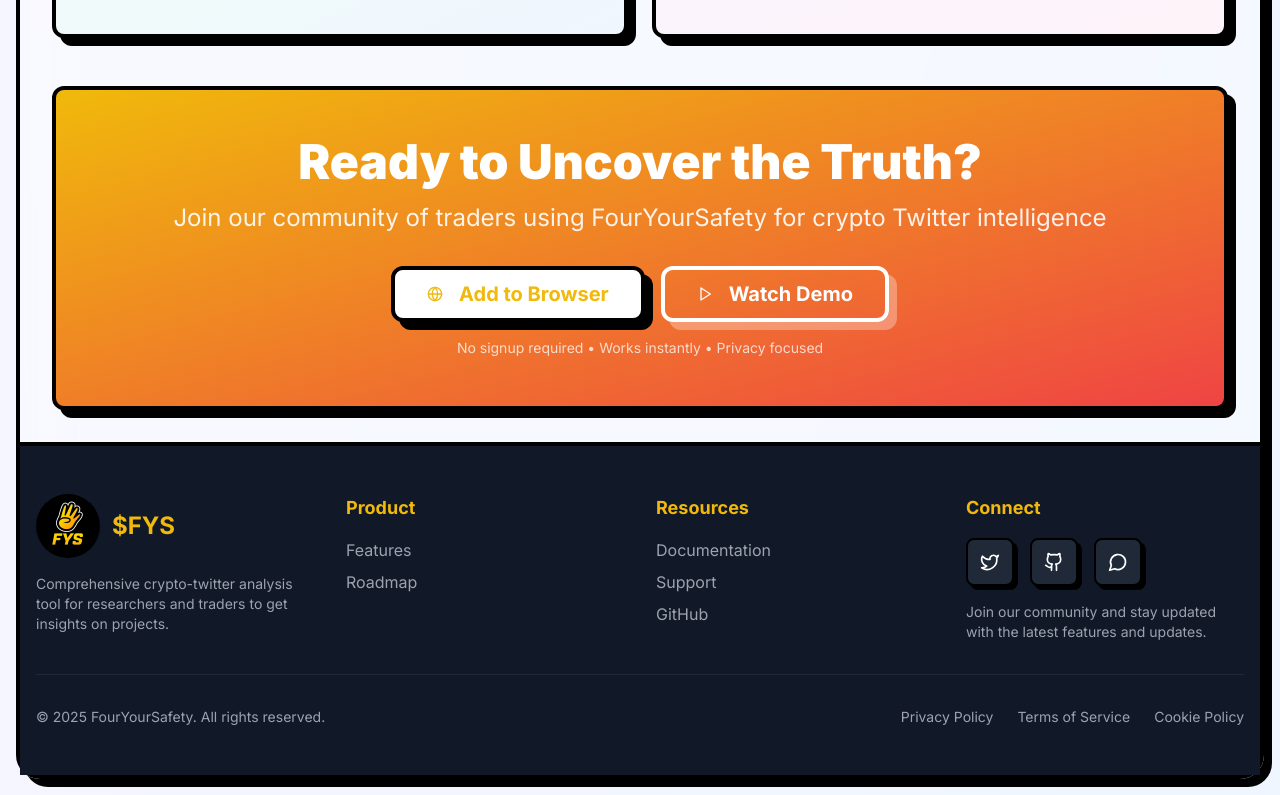
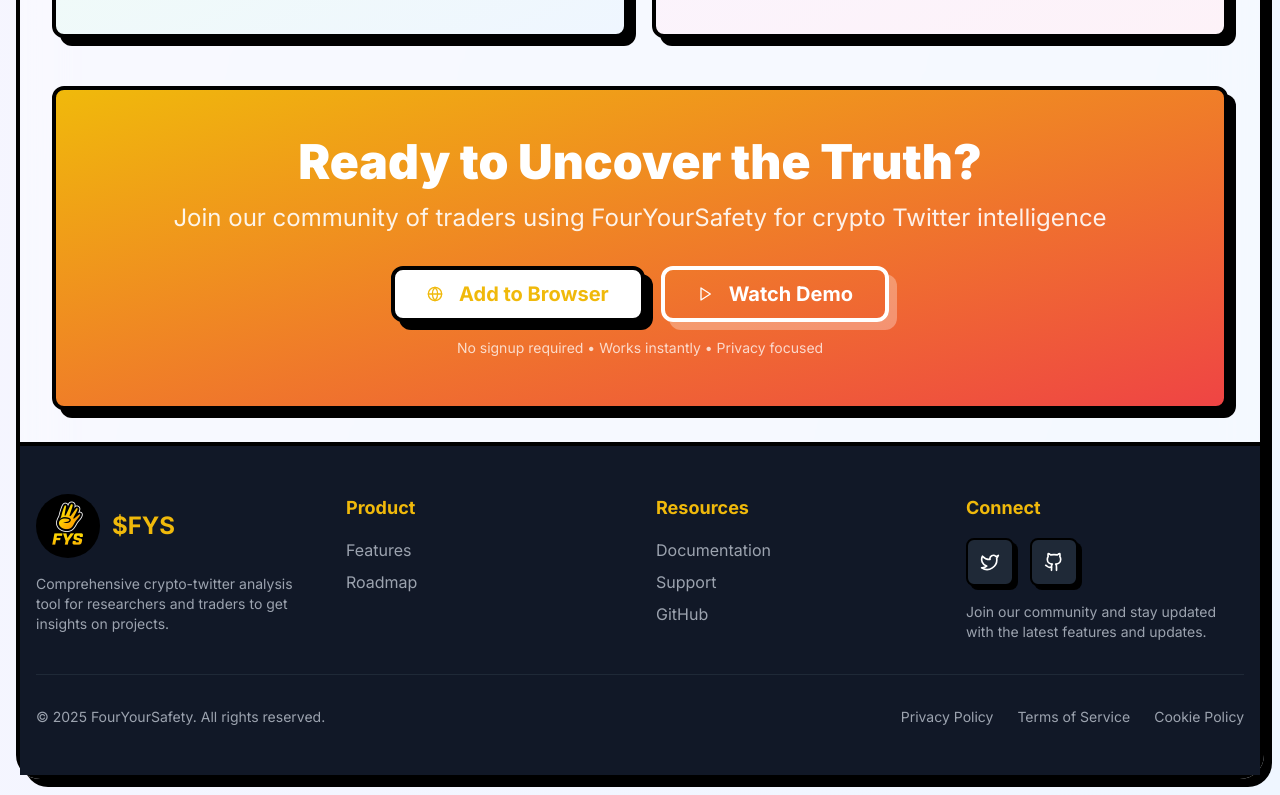
Before and after one commit to pendejos2000/bonkgateapi, a Next.js app: page / in a window 1280 px wide. Shown: the part 3446-4241 px from the top of the page. Built offline with nearby package versions, Linux system fonts and the light colour scheme.

Commit message:
feat: remove Telegram button from footer
Improve footer design by eliminating unused social link.

#VERCEL_SKIP

Co-authored-by: null <211904765+hitman2125@users.noreply.github.com>

```diff
--- a/components/footer.tsx
+++ b/components/footer.tsx
@@ -2,7 +2,7 @@
 
 import Image from "next/image"
 import Link from "next/link"
-import { Twitter, Github, MessageCircle } from "lucide-react"
+import { Twitter, Github } from "lucide-react"
 
 export default function Footer() {
   const scrollToSection = (id: string) => {
@@ -108,14 +108,6 @@ export default function Footer() {
               >
                 <Github className="w-5 h-5" />
               </a>
-              <a
-                href="https://t.me/fouryoursafety"
-                target="_blank"
-                rel="noopener noreferrer"
-                className="bg-gray-800 p-3 rounded-lg hover:bg-[#F0B90B] transition-colors border-2 border-black shadow-[4px_4px_0px_0px_rgba(0,0,0,1)]"
-              >
-                <MessageCircle className="w-5 h-5" />
-              </a>
             </div>
             <p className="text-gray-400 text-sm">
               Join our community and stay updated with the latest features and updates.
```
